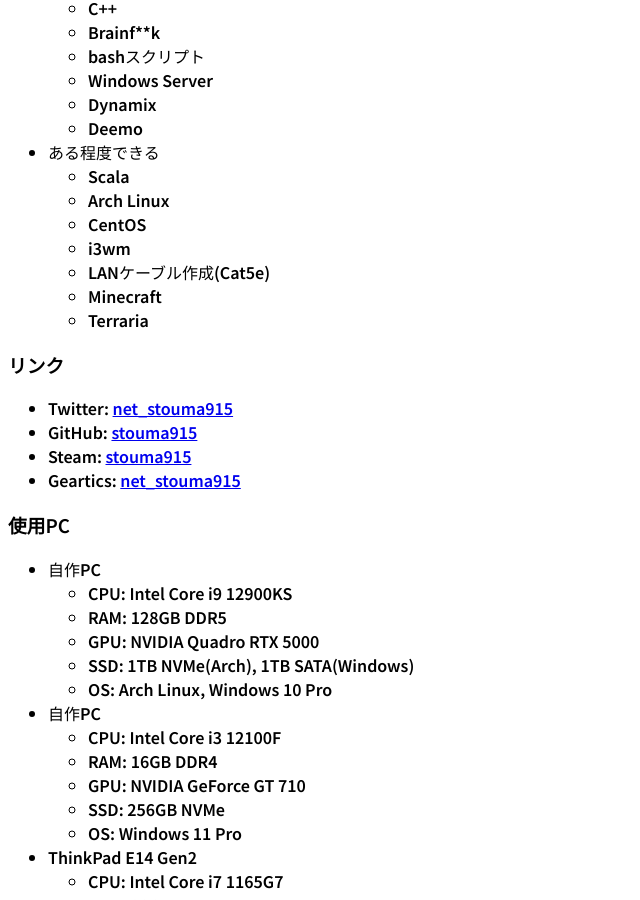
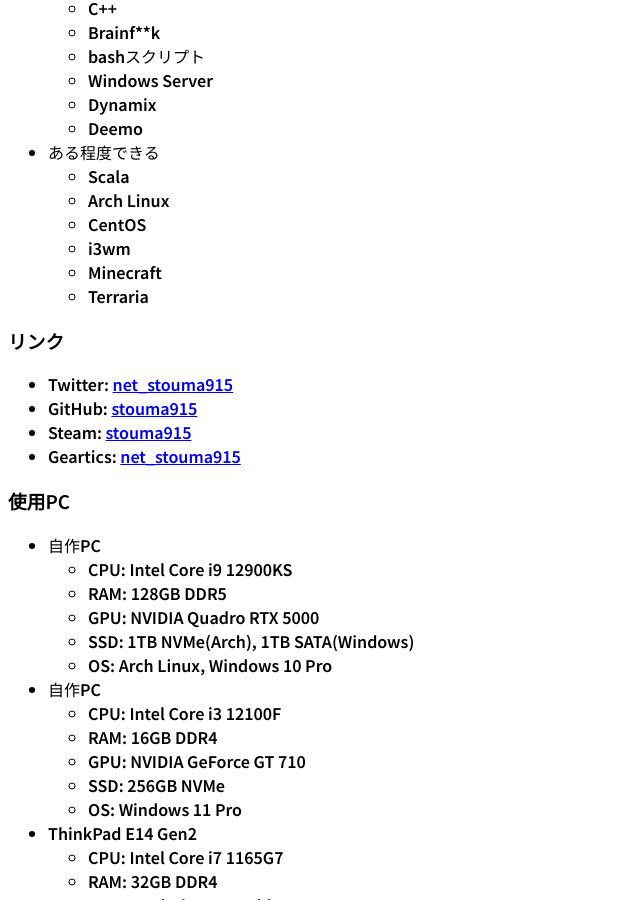
Before and after one commit to t-sasaki915/t-sasaki-net, a Jekyll site: the page built from docs/index.md, in a window 1280 px wide and 900 px high, scrolled down 1340 px. Shown: the whole window, without its empty margins (0-640 px from the left). Built offline with Jekyll 4.4.1, drawn with Linux system fonts in a browser that asks for light colours; Markdown is read by kramdown in place of the engine named in the settings.

Commit message:
Update index.md

```diff
--- a/docs/index.md
+++ b/docs/index.md
@@ -68,7 +68,6 @@
   - Arch Linux
   - CentOS
   - i3wm
-  - LANケーブル作成(Cat5e)
   - Minecraft
   - Terraria
 
```
